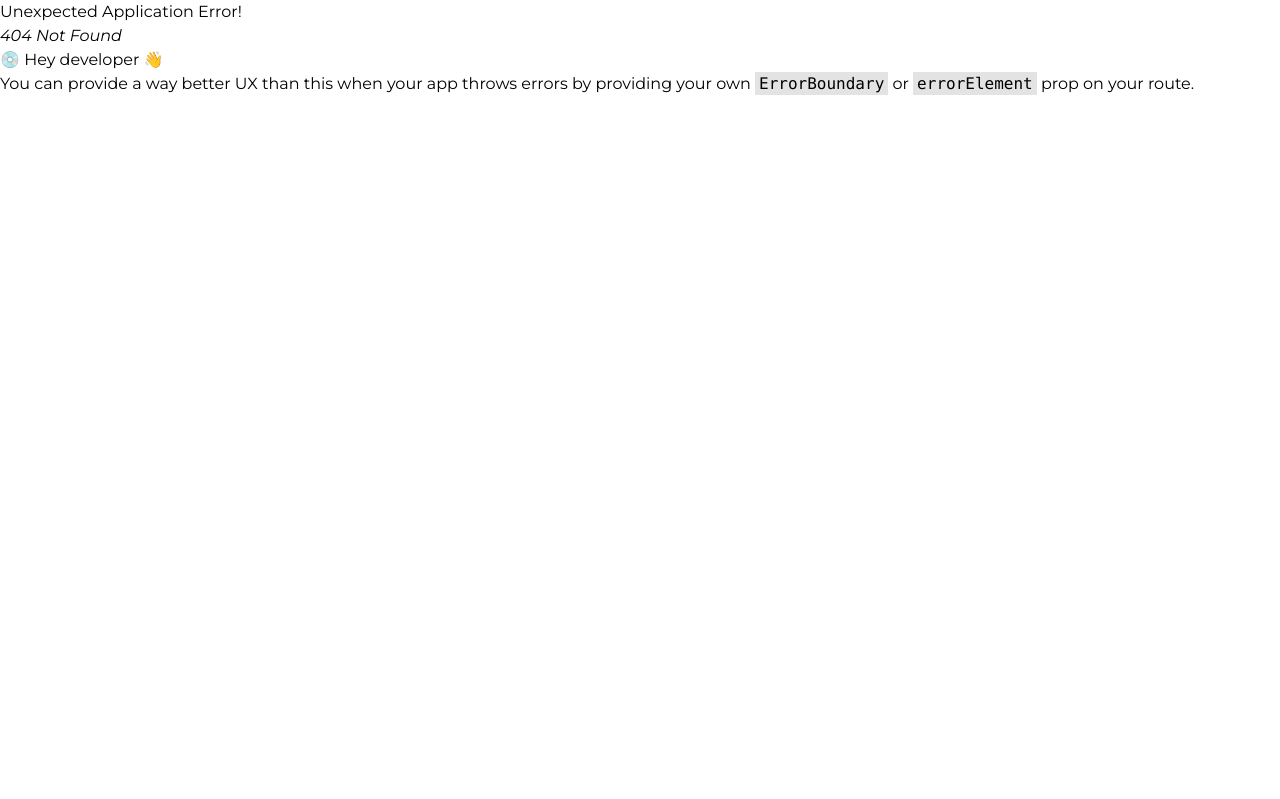
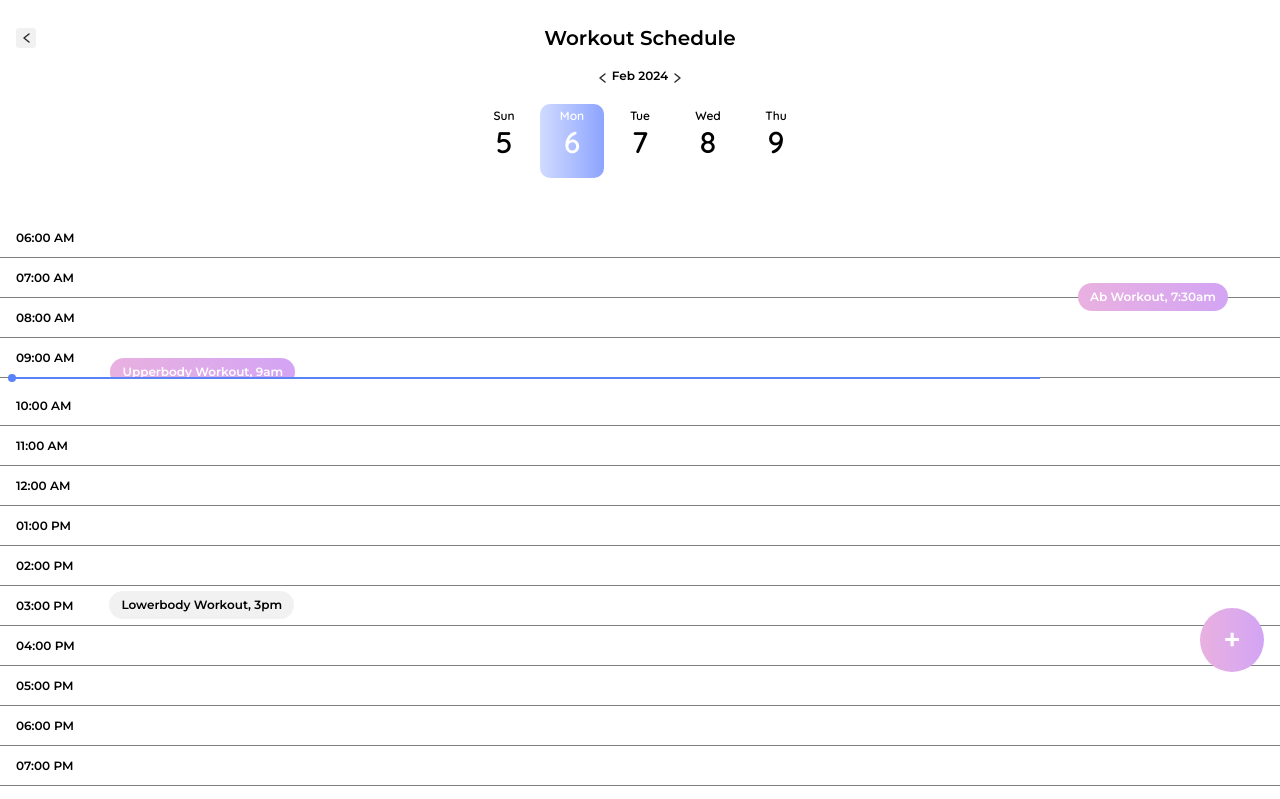
Before and after one commit to vaishnow/dacoid-fitness-preview, a React (Vite) app: page /progress-tracker/schedule in a window 1280 px wide. Before the commit this address had no page. Shown: the top 799 px of the page. Built offline with nearby package versions, Linux system fonts and the light colour scheme.

Commit message:
create workout schedule page

```diff
--- a/index.html
+++ b/index.html
@@ -5,6 +5,10 @@
     <link rel="icon" type="image/svg+xml" href="/vite.svg" />
     <link
       href="https://fonts.googleapis.com/css2?family=Montserrat:ital,wght@0,100..900;1,100..900&display=swap"
+      rel="stylesheet"
+    />
+    <link
+      href="https://fonts.googleapis.com/css2?family=Heebo:wght@300;400&family=Quicksand:wght@600&display=swap"
       rel="stylesheet"
     />
     <meta name="viewport" content="width=device-width, initial-scale=1.0" />
--- a/src/App.tsx
+++ b/src/App.tsx
@@ -3,6 +3,7 @@ import Auth from "./pages/Auth";
 import Intro from "./pages/Intro";
 import Personalization from "./pages/Personalization";
 import Progress from "./pages/Progress";
+import ProgressSchedule from "./pages/ProgressSchedule";
 
 function App() {
   const router = createBrowserRouter([
@@ -24,7 +25,16 @@ function App() {
     },
     {
       path: "/progress-tracker",
-      element: <Progress />,
+      children: [
+        {
+          index: true,
+          element: <Progress />,
+        },
+        {
+          path: "schedule",
+          element: <ProgressSchedule />,
+        },
+      ],
     },
   ]);
 
--- /dev/null
+++ b/src/components/Dates.module.css
@@ -0,0 +1,6 @@
+.quicksand {
+  font-family: "Quicksand", sans-serif;
+  font-optical-sizing: auto;
+  font-weight: 600;
+  font-style: normal;
+}
--- /dev/null
+++ b/src/components/Dates.tsx
@@ -0,0 +1,17 @@
+import styles from "./Dates.module.css";
+
+type Props = { data: { date: string; day: string }; isActive?: boolean };
+
+const Dates = ({ data: { date, day }, isActive }: Props) => {
+  return (
+    <div
+      className={`w-16 pt-1 h-[74px] text-center rounded-[10px] ${styles.quicksand} ${
+        isActive && `text-white bg-gradient-to-l from-[#8DA4FF] to-[#D1DBFF]`
+      }`}
+    >
+      <div className="text-xs">{day}</div>
+      <div className="text-3xl">{date}</div>
+    </div>
+  );
+};
+export default Dates;
--- /dev/null
+++ b/src/components/Hour.tsx
@@ -0,0 +1,48 @@
+type Props = {
+  data: {
+    hour: string;
+    reminder?: string;
+    isFinished?: boolean;
+    alignRight?: boolean;
+    position?: number;
+    isCurrentHour?: boolean;
+  };
+};
+
+const Hour = ({
+  data: { hour, reminder, isFinished, alignRight, position, isCurrentHour },
+}: Props) => {
+  return (
+    <>
+      <div
+        className={`border-b-[.5px] border-[#7f7f7f] min-h-10 flex items-center text-xs px-4 ${
+          isCurrentHour && `overflow-y-hidden relative`
+        }`}
+      >
+        <div className="shrink-0">{hour}</div>
+        <div
+          className={`px-9 w-full flex ${alignRight && `justify-end`} relative`}
+        >
+          {reminder && (
+            <span
+              className={`bg-[#f1f1f1]  ${
+                isFinished &&
+                `bg-gradient-to-l from-[#D3A4F4] to-[#E9B1E0]  text-white`
+              }  px-3 flex items-center  h-7  rounded-full absolute`}
+              style={{ top: `${position}px` }}
+            >
+              {reminder}
+            </span>
+          )}
+        </div>
+      </div>
+      {isCurrentHour && (
+        <div className="flex">
+          <div className="size-2 ms-2 bg-[#5883F7] -translate-y-1/2" style={{clipPath:'circle()'}}></div>
+		  <hr className="w-4/5 border border-[#5883F7] -translate-y-1/2"/>
+        </div>
+      )}
+    </>
+  );
+};
+export default Hour;
--- a/src/components/ProgressGraph.tsx
+++ b/src/components/ProgressGraph.tsx
@@ -1,7 +1,10 @@
+import { useNavigate } from "react-router-dom";
 import i from "../assets/i.svg";
 import styles from "./ProgressGraph.module.css";
 
 function ProgressGraph() {
+  const navigate = useNavigate();
+
   // Using Random values for graph
   const drawRandomChartValues = (length: number, isProgress: boolean) => {
     isProgress;
@@ -29,8 +32,12 @@ function ProgressGraph() {
       className={`${styles.graphBaseLine} ${styles.graphValues}`}
       style={{ height: `${Math.random() * 100}%` }}
     >
-      <div className="absolute -top-10"><span className="text-[11px]">{isProgress?'Good Job':'less then 320cal'}</span>
-      <img src={i} alt="i" className="mx-auto" /></div>
+      <div className="absolute -top-10">
+        <span className="text-[11px]">
+          {isProgress ? "Good Job" : "less then 320cal"}
+        </span>
+        <img src={i} alt="i" className="mx-auto" />
+      </div>
       <div
         className={`${styles.graphPrevValues} ${
           isProgress
@@ -50,7 +57,10 @@ function ProgressGraph() {
 
   return (
     <div className="h-32">
-      <div className="h-24 border-t border-dashed relative">
+      <div
+        onClick={() => navigate("schedule")}
+        className="h-24 border-t border-dashed relative"
+      >
         <span className="absolute mt-2 text-sm">900CAL</span>
         <hr className="absolute w-full border border-dashed border-[#29292914] top-1/3 -z-10" />
         <hr className="absolute w-full border border-dashed border-[#29292914] top-2/3 -z-10" />
--- /dev/null
+++ b/src/components/TimeSchedule.tsx
@@ -0,0 +1,43 @@
+import Hour from "./Hour";
+
+const TimeSchedule = () => {
+  // const hours = [
+  //   ...Array.from({ length: 12 }, (_, index) =>`${index<9?"0":''}${index+}:00 AM`),
+  //   ...Array.from({ length: 12 }, (_, index) =>`${index<9?"0":''}${index+}:00 PM`),
+  // ];
+
+  const data = [
+    // { hour: "02:00 AM" },
+    // { hour: "03:00 AM" },
+    // { hour: "04:00 AM" },
+    // { hour: "05:00 AM" },
+    { hour: "06:00 AM" },
+    { hour: "07:00 AM", reminder: "Ab Workout, 7:30am" ,alignRight:true,isFinished:true, position:5},
+    { hour: "08:00 AM" },
+    { hour: "09:00 AM", reminder: "Upperbody Workout, 9am",alignRight:false,isFinished:true, position:0,isCurrentHour:true},
+    { hour: "10:00 AM" },
+    { hour: "11:00 AM" },
+    { hour: "12:00 AM" },
+    { hour: "01:00 PM" },
+    { hour: "02:00 PM" },
+    { hour: "03:00 PM", reminder: "Lowerbody Workout, 3pm",alignRight:false,isFinished:false, position:-15 },
+    { hour: "04:00 PM" },
+    { hour: "05:00 PM" },
+    { hour: "06:00 PM" },
+    { hour: "07:00 PM" },
+    { hour: "08:00 PM" },
+    { hour: "09:00 PM" },
+    { hour: "010:00 PM" },
+    { hour: "11:00 PM" },
+    { hour: "12:00 PM" },
+  ];
+
+  return (
+    <div>
+      {data.map((data) => (
+        <Hour data={data}/>
+      ))}
+    </div>
+  );
+};
+export default TimeSchedule;
--- /dev/null
+++ b/src/pages/ProgressSchedule.tsx
@@ -0,0 +1,36 @@
+import Dates from "../components/Dates";
+import TimeSchedule from "../components/TimeSchedule";
+import chevronL from "../assets/chevron-left.svg";
+import chevronL1 from "../assets/chevron-left-1.svg";
+
+const ProgressSchedule = () => {
+  const dates = [
+    { day: "Sun", date: "5" },
+    { day: "Mon", date: "6", active: true },
+    { day: "Tue", date: "7" },
+    { day: "Wed", date: "8" },
+    { day: "Thu", date: "9" },
+  ];
+
+  return (
+    <main className="py-6 block h-[90vh] font-semibold">
+      <button className="px-4 absolute top-7">
+        <img src={chevronL} alt="Back button" />
+      </button>
+      <h1 className="text-xl mb-4 text-center">Workout Schedule</h1>
+      <div className="flex text-xs justify-center mb-4">
+        <img src={chevronL1} alt="Back button" />
+        <span>Feb 2024</span>
+        <img src={chevronL1} alt="Back button" className="rotate-180" />
+      </div>
+      <div className="flex justify-center space-x-1 mb-10">
+        {dates.map((item) => (
+          <Dates data={item} isActive={item?.active} />
+        ))}
+      </div>
+      <TimeSchedule/>
+      <button className="bg-gradient-to-l from-[#D3A4F4] to-[#E9B1E0] size-16 fixed bottom-32 rounded-full text-white text-3xl right-4">+</button>
+    </main>
+  );
+};
+export default ProgressSchedule;
```
Also changed, not shown: src/assets/chevron-left-1.svg (added).
